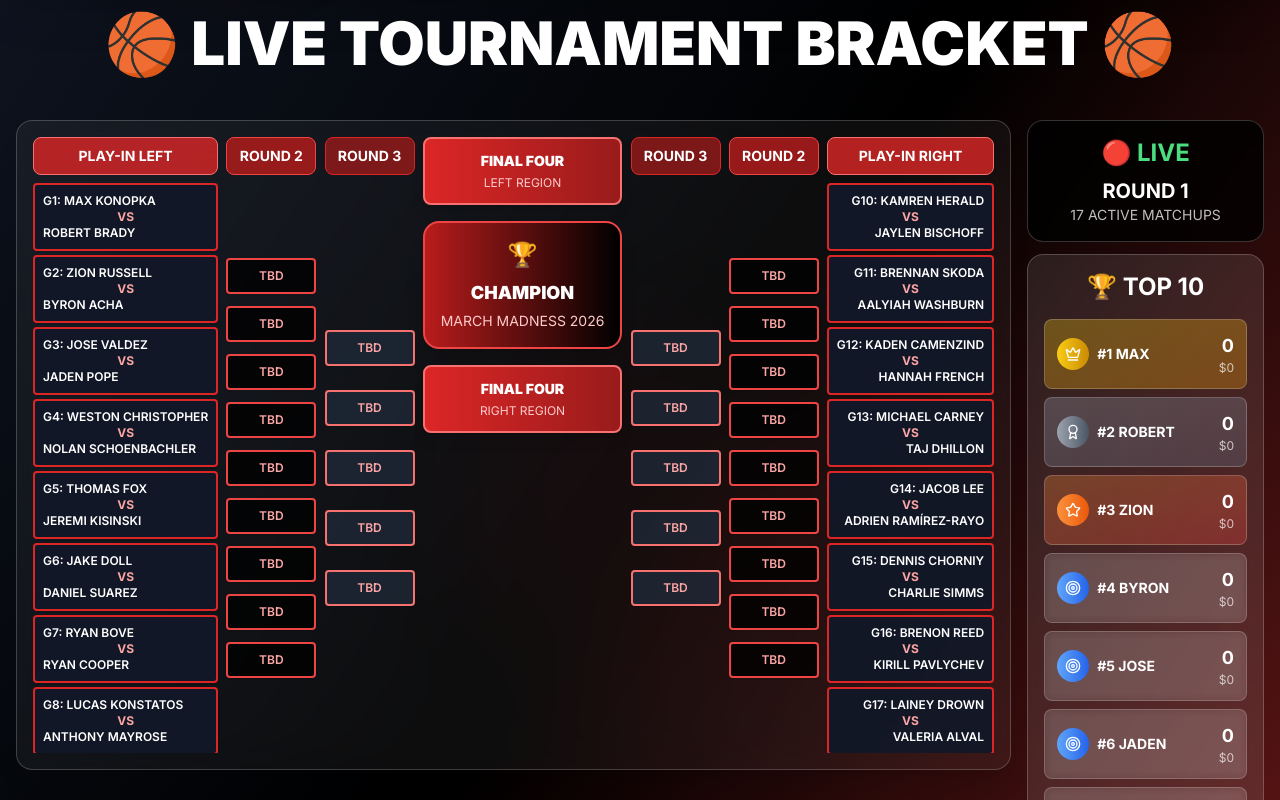
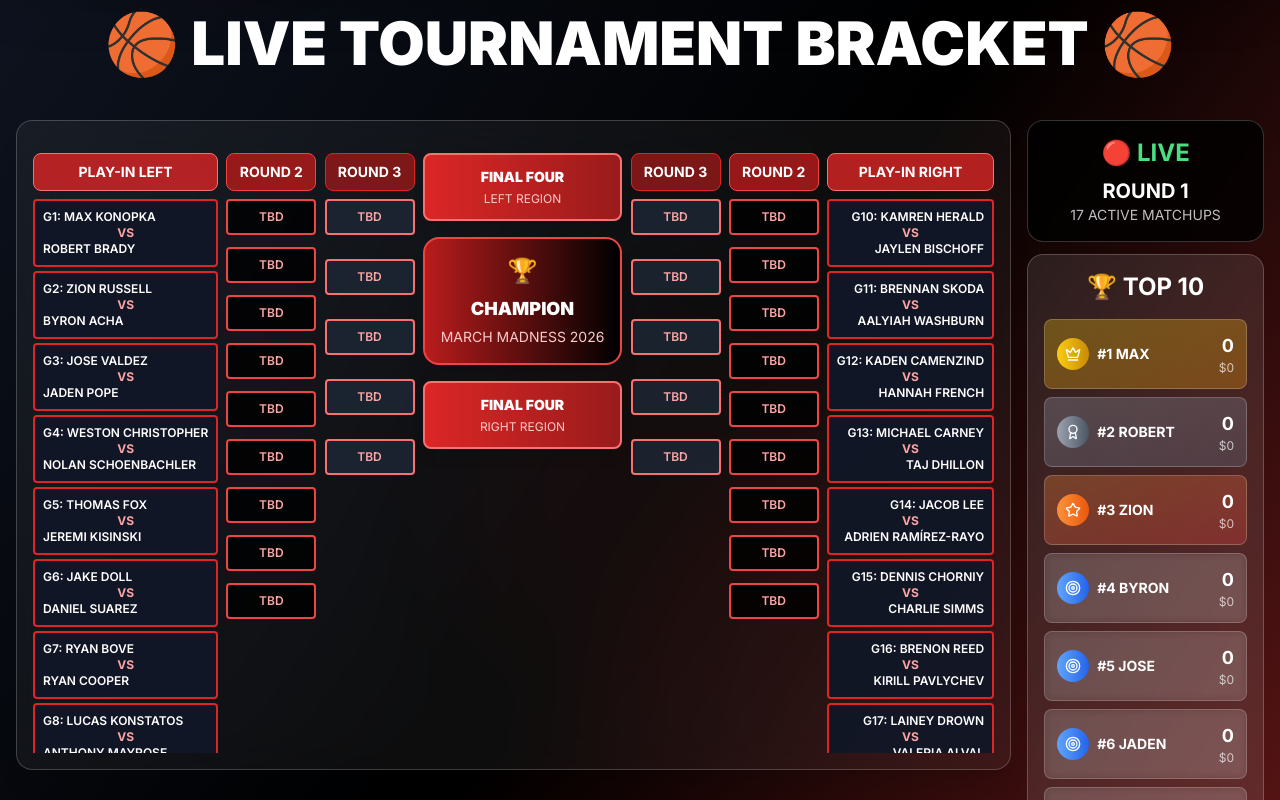
Before and after one commit to leadtopspec/march-madness-leaderboard, a Next.js app: page /tv in a window 1280 px wide. Shown: the part 380-1180 px from the top of the page. Built offline with nearby package versions, Linux system fonts and the light colour scheme.

Commit message:
Fix G9 visibility: Remove height constraints, enable scrolling, ensure all games show

```diff
--- a/src/components/TVBracketView.tsx
+++ b/src/components/TVBracketView.tsx
@@ -25,16 +25,16 @@ export default function TVBracketView() {
   ]
 
   return (
-    <div className="w-full h-full bg-transparent overflow-hidden">
+    <div className="w-full h-full bg-transparent overflow-auto">
       {/* TV-Optimized Traditional Bracket Layout */}
-      <div className="flex items-start justify-between h-full gap-2 text-sm min-w-[900px] max-w-[1100px] mx-auto">
+      <div className="flex items-start justify-between min-h-full gap-2 text-sm min-w-[900px] max-w-[1100px] mx-auto py-4">
 
         {/* Left Side - Round 1 */}
-        <div className="flex flex-col min-w-[140px] h-full">
+        <div className="flex flex-col min-w-[140px] min-h-full">
           <div className="text-center text-white font-bold text-sm mb-2 bg-red-600/80 rounded-lg py-2 border border-red-400">
             PLAY-IN LEFT
           </div>
-          <div className="flex-1 flex flex-col justify-start space-y-1">
+          <div className="flex flex-col justify-start space-y-1 flex-grow">
             {playInRoundMatchups.slice(0, 9).map((matchup, index) => (
               <motion.div
                 key={`left-${index}`}
@@ -52,7 +52,7 @@ export default function TVBracketView() {
         </div>
 
         {/* Left Side - Round 2 */}
-        <div className="flex flex-col min-w-[90px] h-full">
+        <div className="flex flex-col min-w-[90px] min-h-full">
           <div className="text-center text-white font-bold text-sm mb-2 bg-red-700/80 rounded-lg py-2 border border-red-500">
             ROUND 2
           </div>
@@ -72,7 +72,7 @@ export default function TVBracketView() {
         </div>
 
         {/* Left Side - Round 3 */}
-        <div className="flex flex-col min-w-[90px] h-full">
+        <div className="flex flex-col min-w-[90px] min-h-full">
           <div className="text-center text-white font-bold text-sm mb-2 bg-red-800/80 rounded-lg py-2 border border-red-600">
             ROUND 3
           </div>
@@ -129,7 +129,7 @@ export default function TVBracketView() {
         </div>
 
         {/* Right Side - Round 3 */}
-        <div className="flex flex-col min-w-[90px] h-full">
+        <div className="flex flex-col min-w-[90px] min-h-full">
           <div className="text-center text-white font-bold text-sm mb-2 bg-red-800/80 rounded-lg py-2 border border-red-600">
             ROUND 3
           </div>
@@ -149,7 +149,7 @@ export default function TVBracketView() {
         </div>
 
         {/* Right Side - Round 2 */}
-        <div className="flex flex-col min-w-[90px] h-full">
+        <div className="flex flex-col min-w-[90px] min-h-full">
           <div className="text-center text-white font-bold text-sm mb-2 bg-red-700/80 rounded-lg py-2 border border-red-500">
             ROUND 2
           </div>
@@ -169,11 +169,11 @@ export default function TVBracketView() {
         </div>
 
         {/* Right Side - Round 1 */}
-        <div className="flex flex-col min-w-[140px] h-full">
+        <div className="flex flex-col min-w-[140px] min-h-full">
           <div className="text-center text-white font-bold text-sm mb-2 bg-red-600/80 rounded-lg py-2 border border-red-400">
             PLAY-IN RIGHT
           </div>
-          <div className="flex-1 flex flex-col justify-start space-y-1">
+          <div className="flex flex-col justify-start space-y-1 flex-grow">
             {playInRoundMatchups.slice(9, 17).map((matchup, index) => (
               <motion.div
                 key={`right-${index}`}
```
